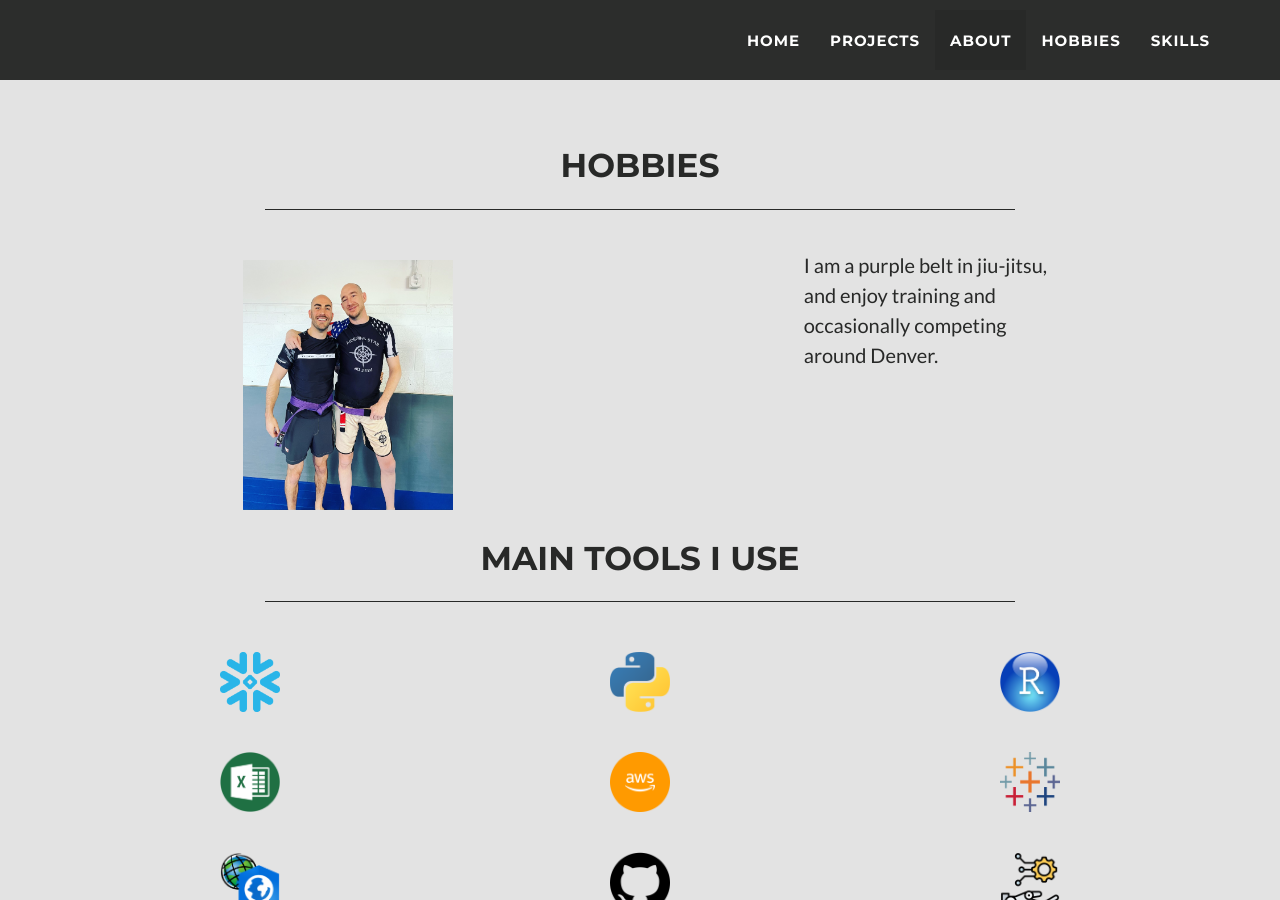
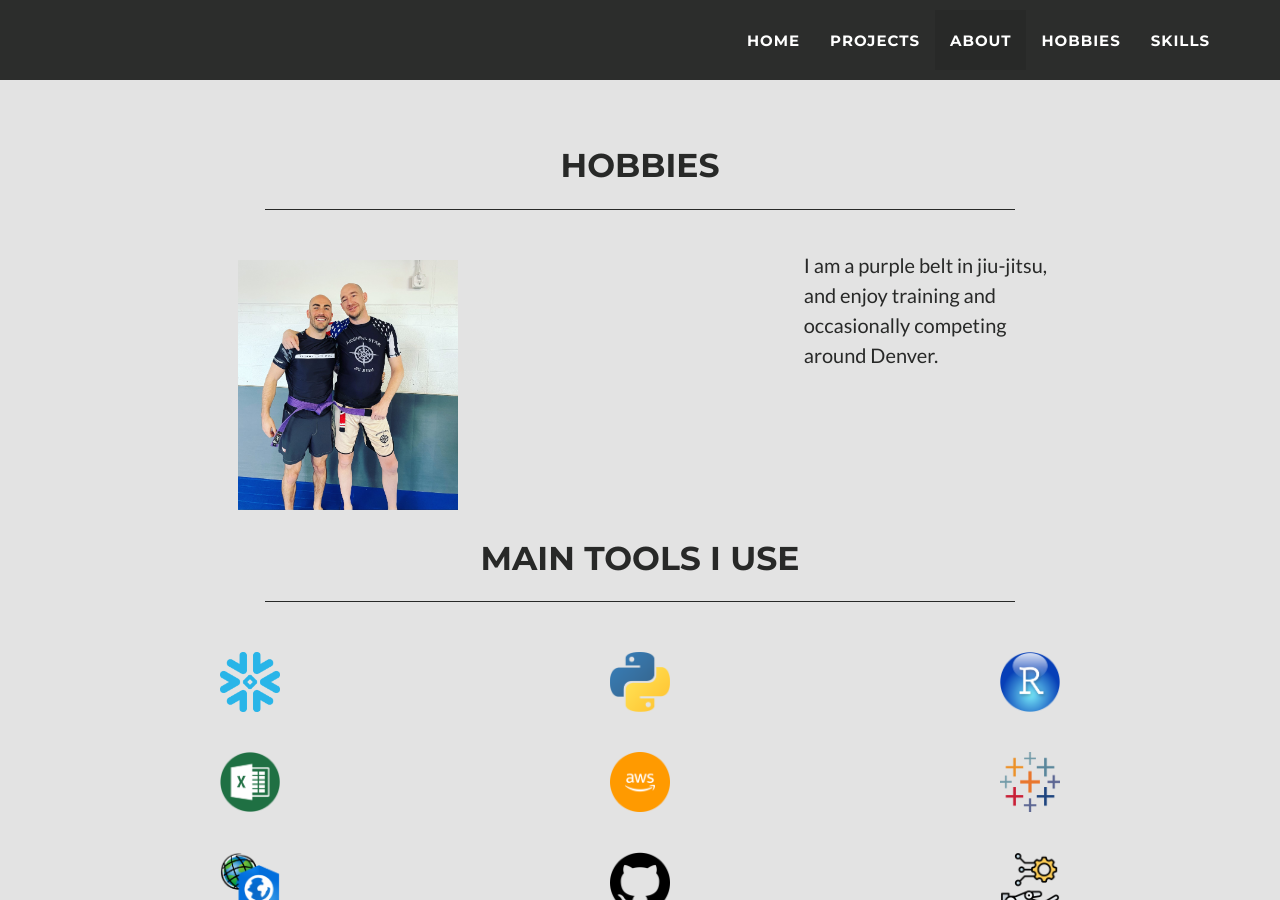
Before and after one commit to brf217/brf217.github.io, a Jekyll site: the page built from _posts/2014-07-18-project-1.markdown, in a window 1280 px wide and 900 px high, scrolled down 1796 px. Built offline with Jekyll 4.4.1, drawn with Linux system fonts in a browser that asks for light colours.

Commit message:
Update hobbies.html

```diff
--- a/_includes/hobbies.html
+++ b/_includes/hobbies.html
@@ -9,7 +9,7 @@
       </div>
     </div>
   <div class="row">
-      <div class="col-xs-12 col-sm-6 col-md-6 text-center"><img src="/img/purple_promotion.jpg" class=skill_img title="Jiu-Jitsu"  height=250, width=210/></div>
+      <div class="col-xs-12 col-sm-6 col-md-6 text-center"><img src="/img/purple_promotion.jpg" class=skill_img title="Jiu-Jitsu"  height=250, width=220/></div>
       <div class="col-xs-12 col-sm-6 col-md-6">
 <p class ="hobbies"> I am a purple belt in jiu-jitsu, and enjoy training and occasionally competing around Denver. </p>
 </div>
```
